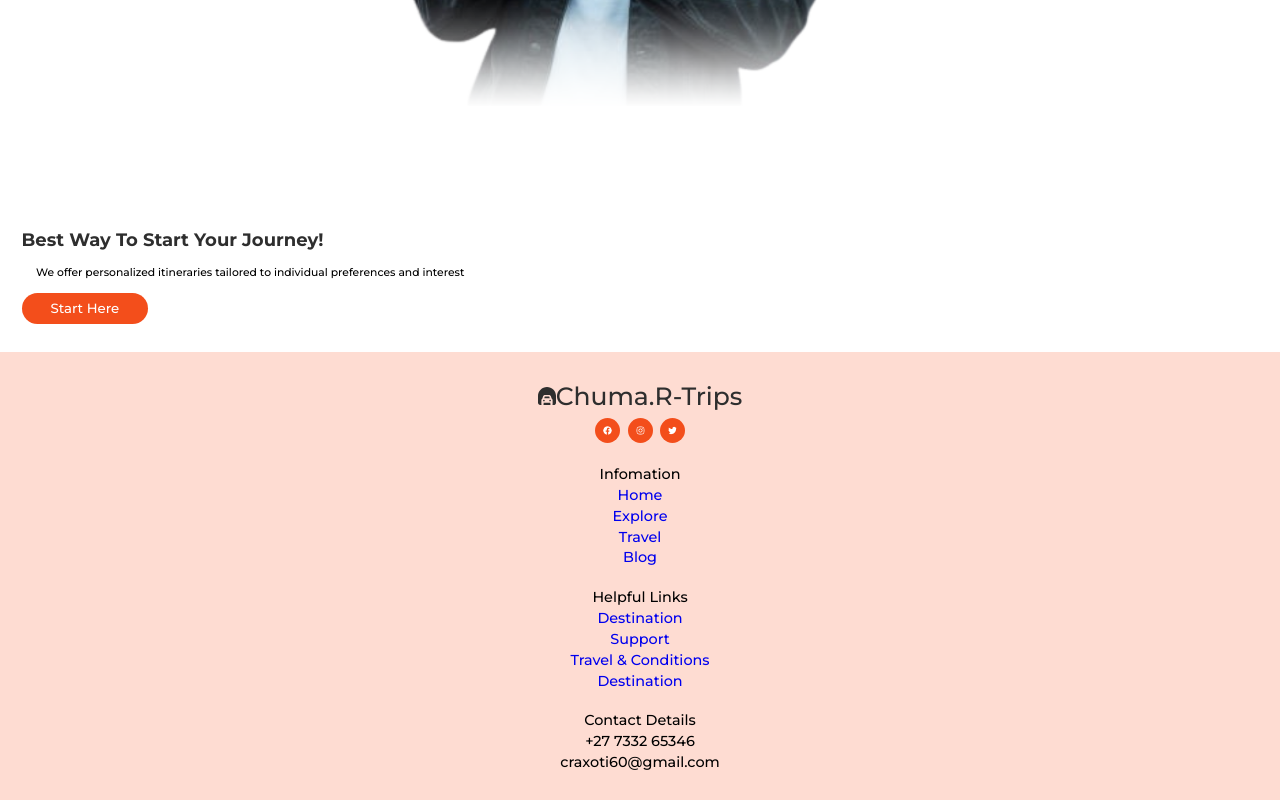
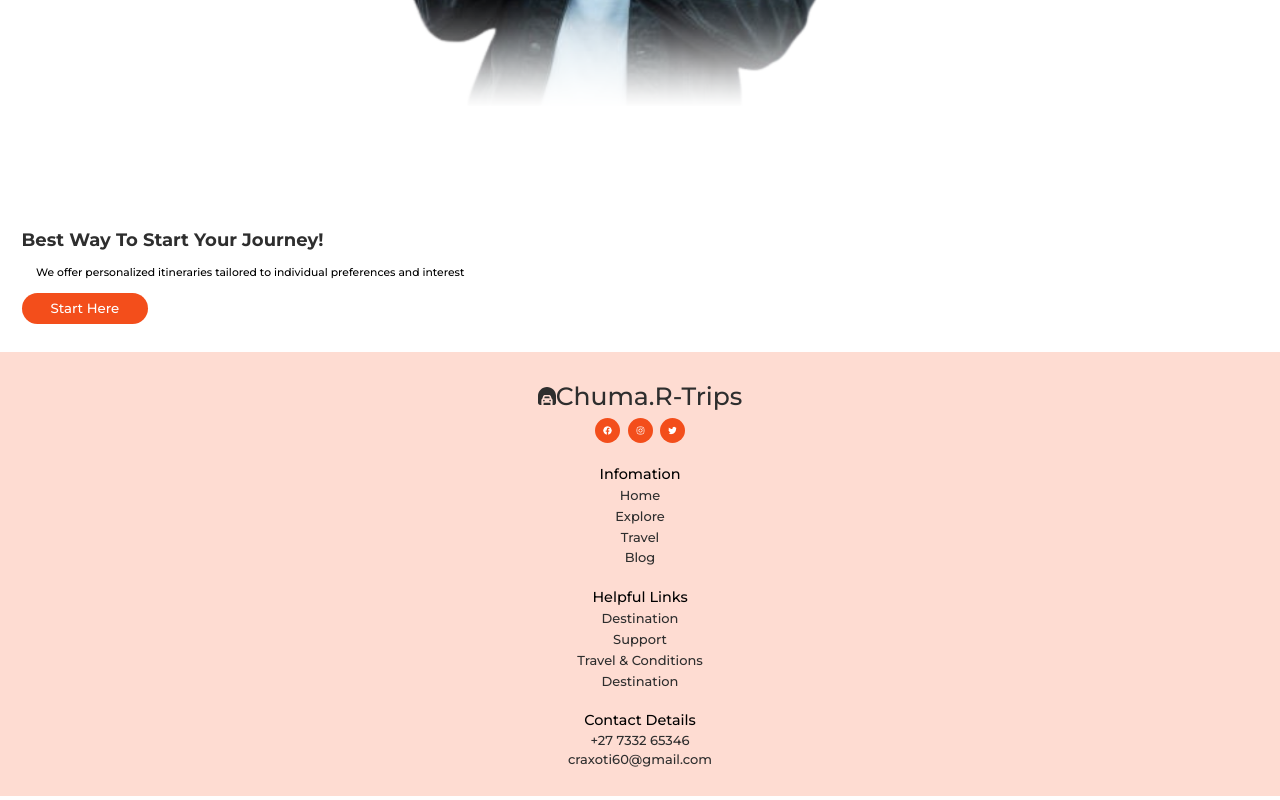
Before and after one commit to Chuma-rxt/TravelProject, a React (Vite) app: page / in a window 1280 px wide. Shown: the part 7682-8482 px from the top of the page. Built offline with nearby package versions, Linux system fonts and the light colour scheme.

Commit message:
styling the icons

```diff
--- a/src/Components/Footer/Footer.scss
+++ b/src/Components/Footer/Footer.scss
@@ -86,6 +86,21 @@ root{
                 color: var(--blackColor);
                 font-weight: 700;
             }
+
+            li{
+                &:hover{
+                    transform: translate(10px);
+                    a{
+                        color: var(--primaryColor);
+                    }
+                }
+            }
+
+            a, .phone, .email{
+                color: var(--blackColor);
+                font-size: 13px;
+                font-weight: 500;
+            }
         }
     }
 
```
